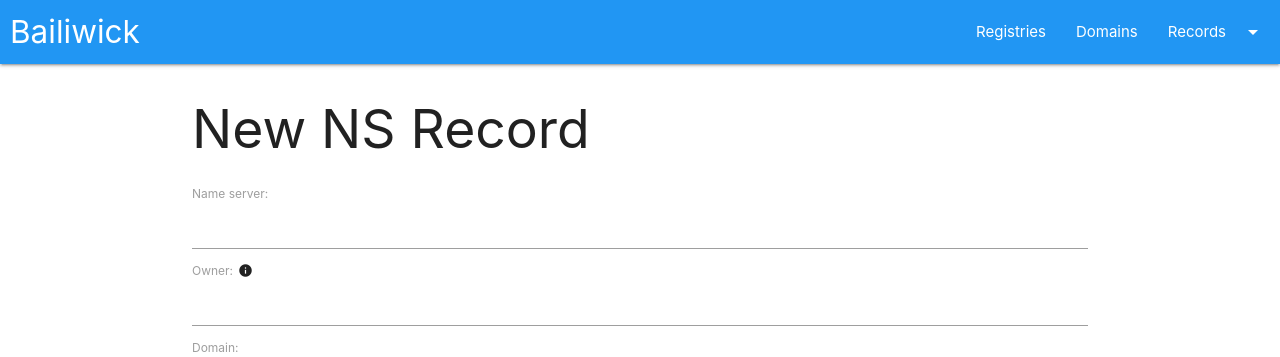
After one commit to Raznic/Bailiwick, a Django app: page /records/ns/new/ in a window 1280 px wide. The commit adds this page. Shown: the top 357 px of the page. Run offline with Django 3.2, Linux system fonts and the light colour scheme; data that the repository does not hold is empty; parts of the project's set-up code (start-up, migrations or seed data) failed here and were passed over.

Commit message:
Add support for NS records.
* Support the management of NS records.

```diff
--- /dev/null
+++ b/src/bailiwick/regex.py
@@ -0,0 +1,4 @@
+HOSTNAME_REGEX = r"^[a-z0-9]+(-[a-z0-9]+)*$"
+# Regex obtained from O'Reilly Regular Expressions Cookbook
+# https://www.oreilly.com/library/view/regular-expressions-cookbook/9781449327453/ch08s15.html
+FQDN_REGEX = r"^((?=[a-z0-9-]{1,63}\.)[a-z0-9]+(-[a-z0-9]+)*\.)+[a-z]{2,63}$"
--- a/src/domains/models.py
+++ b/src/domains/models.py
@@ -2,6 +2,7 @@ import uuid
 from django.core import validators
 from django.db import models
 from django.urls import reverse
+from bailiwick import regex
 
 
 class Domain(models.Model):
@@ -18,9 +19,7 @@ class Domain(models.Model):
         unique=True,
         validators=[
             validators.RegexValidator(
-                # Regex obtained from O'Reilly Regular Expressions Cookbook
-                # https://www.oreilly.com/library/view/regular-expressions-cookbook/9781449327453/ch08s15.html
-                regex=r"^((?=[a-z0-9-]{1,63}\.)[a-z0-9]+(-[a-z0-9]+)*\.)+[a-z]{2,63}$",
+                regex=regex.FQDN_REGEX,
                 message="Not a valid domain name."
             )
         ],
--- a/src/records/forms.py
+++ b/src/records/forms.py
@@ -3,7 +3,20 @@ from domains.models import Domain
 from . import models
 
 
-class ARecordForm(ModelForm):
+class RecordForm(ModelForm):
+
+    domain = ModelChoiceField(
+        queryset=Domain.objects.all(),
+        empty_label=None,
+        widget=Select(
+            attrs={
+                "class": "browser-default",
+            }
+        )
+    )
+
+
+class ARecordForm(RecordForm):
 
     class Meta:
         model = models.ARecord
@@ -16,12 +29,21 @@ class ARecordForm(ModelForm):
             )
         }
 
-    domain = ModelChoiceField(
-        queryset=Domain.objects.all(),
-        empty_label=None,
-        widget=Select(
-            attrs={
-                "class": "browser-default",
-            }
-        )
-    )
+
+class NsRecordForm(RecordForm):
+
+    class Meta:
+        model = models.NsRecord
+        exclude = ["id"]
+        widgets = {
+            "name_server": TextInput(
+                attrs={
+                    "class": "validate",
+                }
+            ),
+            "owner": TextInput(
+                attrs={
+                    "class": "validate",
+                }
+            ),
+        }
--- a/src/records/models.py
+++ b/src/records/models.py
@@ -1,6 +1,9 @@
+import re
 import uuid
-from django.core import validators
+from django.core import validators, exceptions
 from django.db import models
+from django.urls import reverse
+from bailiwick import regex
 
 
 class ARecord(models.Model):
@@ -16,7 +19,7 @@ class ARecord(models.Model):
         blank=False,
         validators=[
             validators.RegexValidator(
-                regex=r"^[a-z0-9]+(-[a-z0-9]+)*$",
+                regex=regex.HOSTNAME_REGEX,
                 message="Not a valid hostname."
             ),
         ],
@@ -47,3 +50,72 @@ class ARecord(models.Model):
 
     def __str__(self):
         return self.hostname
+
+    def get_absolute_url(self):
+        return reverse('a-record-detail', args=[str(self.id)])
+
+
+class NsRecord(models.Model):
+
+    id = models.UUIDField(
+        primary_key=True,
+        unique=True,
+        default=uuid.uuid4,
+        editable=False
+    )
+    name_server = models.CharField(
+        max_length=255,
+        blank=False,
+        validators=[
+            validators.RegexValidator(
+                regex=regex.FQDN_REGEX,
+                message="Name server must by a fully-qualified domain name."
+            ),
+        ],
+        error_messages={
+            "blank": "Name server cannot be blank.",
+            "max_length": "Name server cannot exceed 255 characters.",
+        }
+    )
+    owner = models.CharField(
+        max_length=255,
+        default="",
+        blank=True,
+        validators=[
+            validators.RegexValidator(
+                regex=regex.FQDN_REGEX,
+                message="Owner must be a fully-qualified domain name."
+            ),
+        ],
+        error_messages={
+            "max_length": "Owner cannot exceed 255 characters.",
+        },
+        help_text="The domain the name server is authoritative for. Can be the current domain or a sub-domain. " +
+                  "If not defined, assume the name server is authoritative for the current domain."
+    )
+    domain = models.ForeignKey(
+        "domains.Domain",
+        on_delete=models.CASCADE,
+        related_name="ns_records",
+    )
+    time_to_live = models.PositiveIntegerField(
+        null=True,
+        blank=True,
+        default=None,
+        help_text="Time in seconds for how long record should be cached by a resolver. " +
+                  "If not set, inherited from domain."
+    )
+
+    def __str__(self):
+        return self.name_server
+
+    def get_absolute_url(self):
+        return reverse('ns-record-detail', args=[str(self.id)])
+
+    def clean(self):
+        # Ensure owner is a sub-domain of associated domain object
+        subdomain_regex = f"^([a-z0-9]+(-[a-z0-9]+)*\\.)*{self.domain.name}$"
+        if self.owner and not re.match(re.compile(subdomain_regex), str(self.owner)):
+            raise exceptions.ValidationError({
+                "owner": "Owner must either be the current domain or a sub-domain."
+            })
--- /dev/null
+++ b/src/records/templates/records/ns_record_create.html
@@ -0,0 +1,3 @@
+{% extends 'model_create.html' %}
+
+{% block title%}New NS Record{% endblock %}
--- /dev/null
+++ b/src/records/templates/records/ns_record_delete.html
@@ -0,0 +1,3 @@
+{% extends 'model_delete.html' %}
+
+{% block title%}Delete NS Record{% endblock %}
--- /dev/null
+++ b/src/records/templates/records/ns_record_detail.html
@@ -0,0 +1 @@
+{% extends 'model_detail.html' %}
--- /dev/null
+++ b/src/records/templates/records/ns_record_update.html
@@ -0,0 +1,3 @@
+{% extends 'model_update.html' %}
+
+{% block title%}Edit NS Record{% endblock %}
--- a/src/records/urls.py
+++ b/src/records/urls.py
@@ -7,4 +7,9 @@ urlpatterns = [
     path('a/<uuid:pk>/', views.ARecordDetailView.as_view(), name='a-record-detail'),
     path('a/<uuid:pk>/edit/', views.ARecordUpdateView.as_view(), name='a-record-update'),
     path('a/<uuid:pk>/delete/', views.ARecordDeleteView.as_view(), name='a-record-delete'),
+    path('ns/', views.NsRecordListView.as_view(), name='ns-record-list'),
+    path('ns/new/', views.NsRecordCreateView.as_view(), name='ns-record-create'),
+    path('ns/<uuid:pk>/', views.NsRecordDetailView.as_view(), name='ns-record-detail'),
+    path('ns/<uuid:pk>/edit/', views.NsRecordUpdateView.as_view(), name='ns-record-update'),
+    path('ns/<uuid:pk>/delete/', views.NsRecordDeleteView.as_view(), name='ns-record-delete'),
 ]
--- a/src/records/views.py
+++ b/src/records/views.py
@@ -49,3 +49,49 @@ class ARecordDeleteView(DeleteView):
     model = models.ARecord
     template_name = "records/a_record_delete.html"
     success_url = reverse_lazy('a-record-list')
+
+
+class NsRecordListView(ListView):
+
+    model = models.NsRecord
+    paginate_by = 10
+    ordering = ['domain', 'name_server', 'owner']
+    template_name = "records/ns_record_list.html"
+
+
+class NsRecordDetailView(DetailView):
+
+    model = models.NsRecord
+    template_name = "records/ns_record_detail.html"
+
+    def get_context_data(self, **kwargs):
+        context = super().get_context_data(**kwargs)
+        context['fields'] = {
+            "Name Server": self.object.name_server,
+            "Domain": self.object.domain.name,
+            "Owner": self.object.owner,
+            "Time-to-live": self.object.time_to_live,
+        }
+        return context
+
+
+class NsRecordCreateView(CreateView):
+
+    model = models.NsRecord
+    form_class = forms.NsRecordForm
+    template_name = "records/ns_record_create.html"
+    success_url = reverse_lazy('ns-record-list')
+
+
+class NsRecordUpdateView(UpdateView):
+
+    model = models.NsRecord
+    form_class = forms.NsRecordForm
+    template_name = "records/ns_record_update.html"
+
+
+class NsRecordDeleteView(DeleteView):
+
+    model = models.NsRecord
+    template_name = "records/ns_record_delete.html"
+    success_url = reverse_lazy('ns-record-list')
--- a/src/templates/navbar.html
+++ b/src/templates/navbar.html
@@ -1,5 +1,6 @@
 <ul id="record-dropdown" class="dropdown-content">
     <li><a href="{% url 'a-record-list' %}">A Records</a></li>
+    <li><a href="{% url 'ns-record-list' %}">NS Records</a></li>
 </ul>
 
 <nav>
```
Also changed, not shown: src/records/factory.py (+9 -0 lines), src/records/templates/records/ns_record_list.html (added, +20 -0 lines), src/records/tests/test_models.py (+59 -0 lines), src/records/tests/test_views.py (+5 -0 lines), src/records/migrations/0002_nsrecord.py (added).
